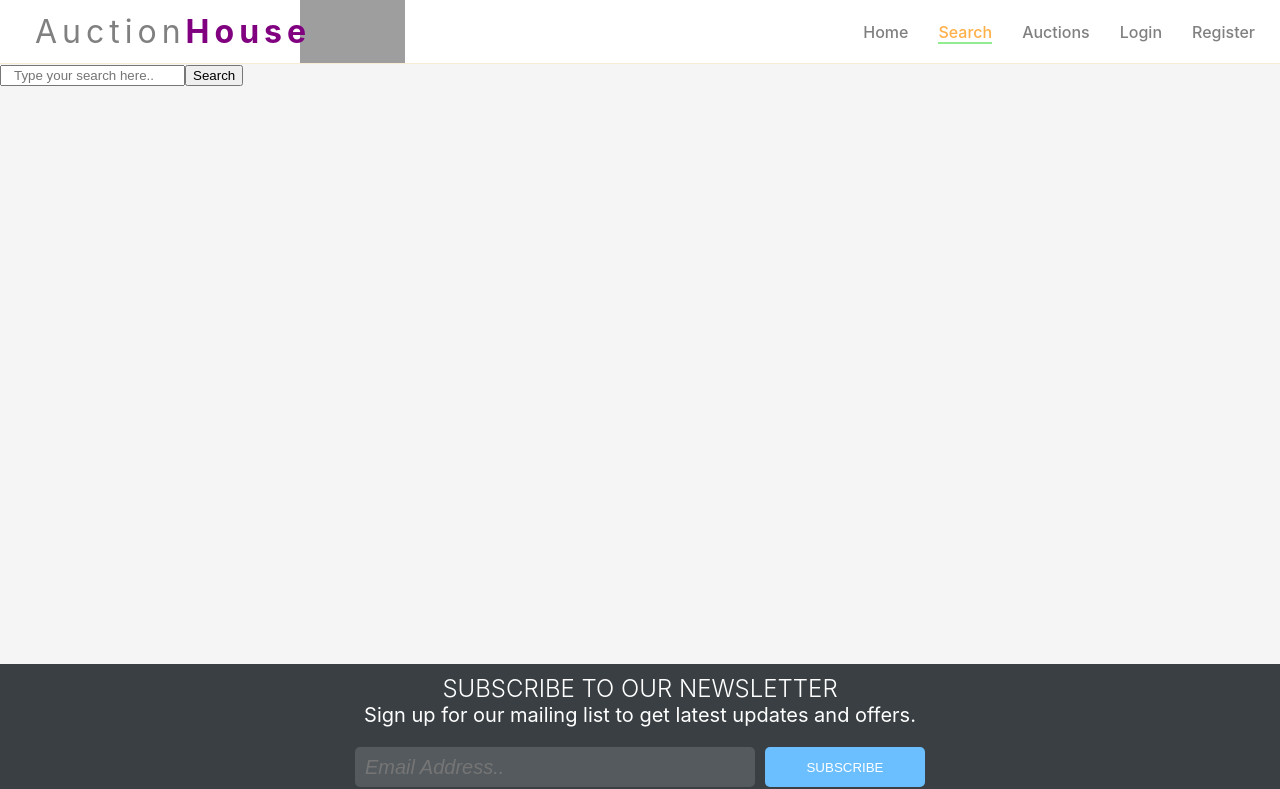
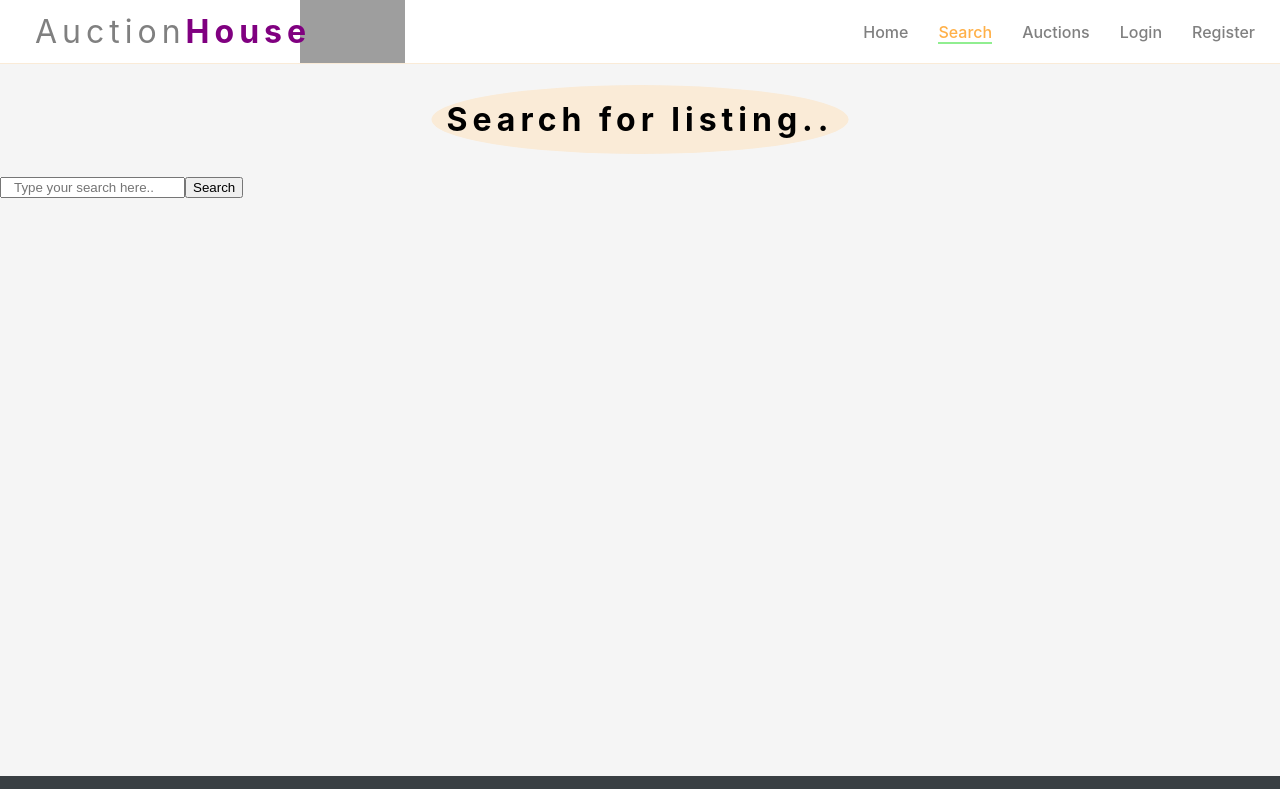
Before and after one commit to HristoYonkov/Auction-House-ExamProject, a React (Create React App) app in the folder Auction-House/auction-house/: page /search in a window 1280 px wide. Shown: the top 789 px of the page. Built offline with nearby package versions, Linux system fonts and the light colour scheme; grey boxes are pictures that could not be loaded.

Commit message:
added css for search

```diff
--- a/Auction-House/auction-house/src/components/Edit/Edit.js
+++ b/Auction-House/auction-house/src/components/Edit/Edit.js
@@ -96,7 +96,7 @@ export const Edit = () => {
         }
 
         const response = await listingService.editListing(formData, user.accessToken);
-        // console.log(response);
+
         if (response?.message) {
             return setServerErrors(response.message);
         }
--- a/Auction-House/auction-house/src/components/Search/Search.css
+++ b/Auction-House/auction-house/src/components/Search/Search.css
@@ -1,3 +1,14 @@
 .search-wrapper {
     height: 75vh;
 }
+
+.search-header {
+    letter-spacing: 5px;
+    display: inline-block;
+    position: relative;
+    background-color: antiquewhite;
+    left: 50%;
+    transform: translate(-50%);
+    padding: 15px;
+    border-radius: 50%;
+}
--- a/Auction-House/auction-house/src/components/Search/Search.js
+++ b/Auction-House/auction-house/src/components/Search/Search.js
@@ -3,9 +3,12 @@ import './Search.css';
 export const Search = () => {
 
     return (
-        <div className='search-wrapper'>
-            <input type="text" id='search' placeholder='Type your search here..' name='search' className='search' />
-            <button className='search-btn'>Search</button>
-        </div>
+        <>
+            <h1 className='search-header'>Search for listing..</h1>
+            <div className='search-wrapper'>
+                <input type="text" id='search' placeholder='Type your search here..' name='search' className='search' />
+                <button className='search-btn'>Search</button>
+            </div>
+        </>
     )
 }
--- a/Auction-House/auction-house/src/services/listingService.js
+++ b/Auction-House/auction-house/src/services/listingService.js
@@ -50,7 +50,7 @@ export const editListing = async (listing, token) => {
             body: JSON.stringify(listing)
         });
         const result = await response.json();
-        console.log(result.error);
+
         if (response.ok) {
             return result
         } else {
```
